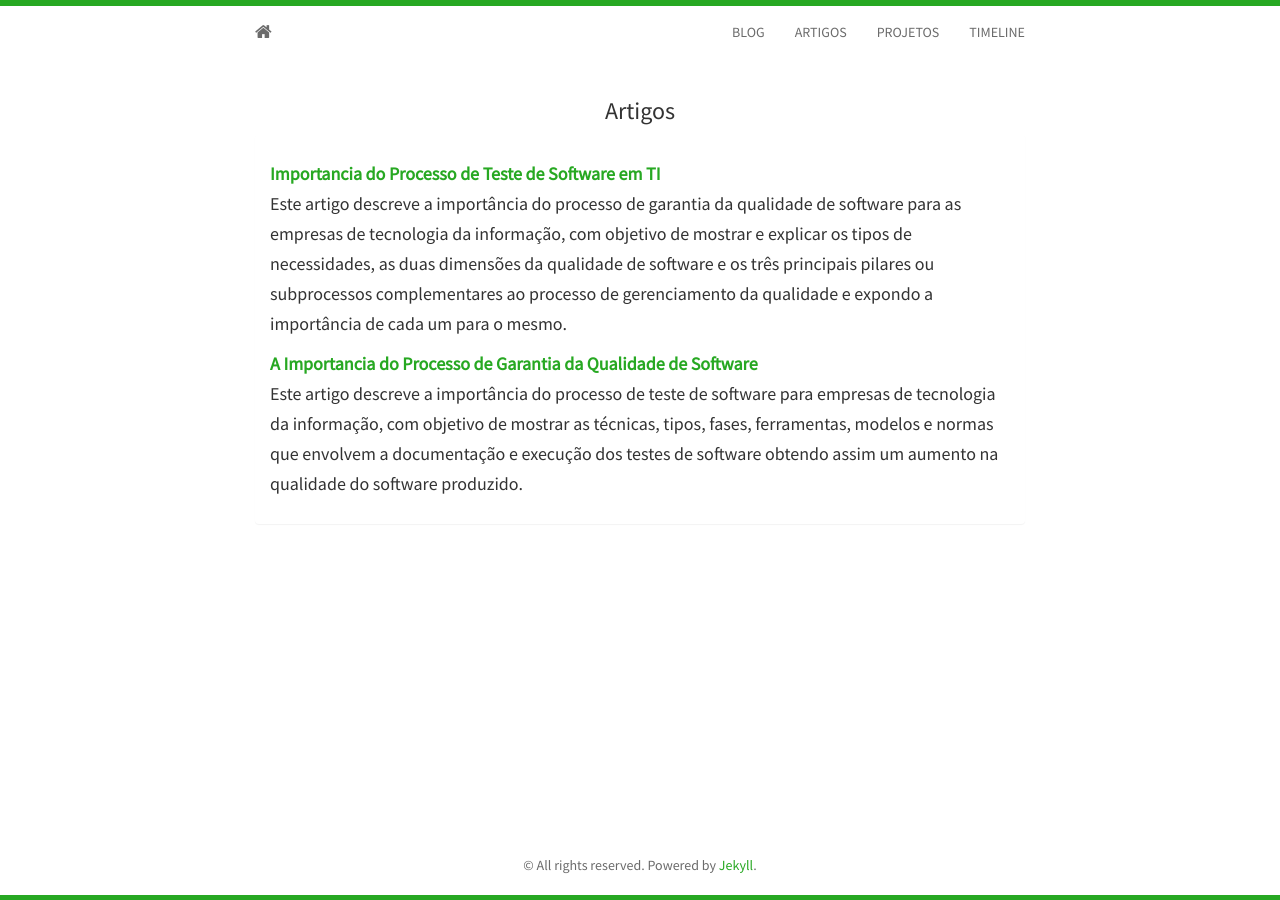
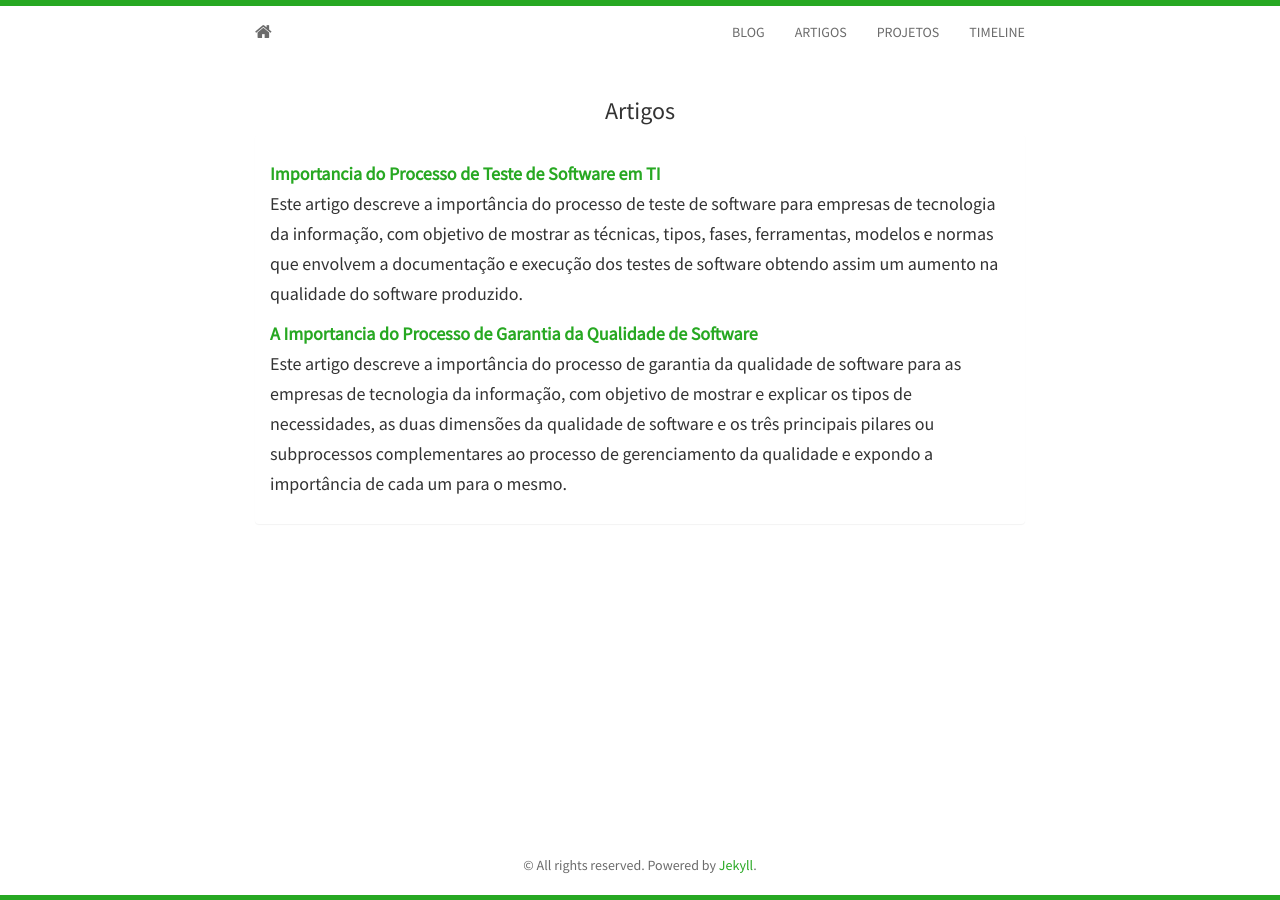
Before and after one commit to mateusbtlopes/mateusbtlopes.github.io, a Jekyll site: the page built from articles.html, in a window 1280 px wide. Built offline with Jekyll 4.4.1, drawn with Linux system fonts in a browser that asks for light colours; nearby versions of some CDN libraries; Markdown is read by kramdown in place of the engine named in the settings.

Commit message:
Update articles.html
- Corrigindo descrição dos artigos;

```diff
--- a/_includes/articles.html
+++ b/_includes/articles.html
@@ -5,15 +5,15 @@
     <div class="panel-body">
 		<h5>
 			<strong><a href="https://github.com/mateusblopes/artigos/blob/master/ImportanciadoProcessodeTestedeSoftwareemTI.pdf" target="_blank" title="Clique e leia na integra">Importancia do Processo de Teste de Software em TI</a></strong>
+			<p>Este artigo descreve a importância do processo de teste de software para empresas de tecnologia da informação,
+			com objetivo de mostrar as técnicas, tipos, fases, ferramentas, modelos e normas que envolvem a documentação e execução dos testes
+			de software obtendo assim um aumento na qualidade do software produzido.</p>
+		</h5>
+		<h5>
+			<strong><a href="https://github.com/mateusblopes/artigos/blob/master/AImportanciadoProcessodeGarantiadaQualidadedeSoftware.pdf" target="_blank" title="Clique e leia na integra">A Importancia do Processo de Garantia da Qualidade de Software</a></strong>
 			<p>Este artigo descreve a importância do processo de garantia da qualidade de software para as empresas de tecnologia da informação,
 			com objetivo de mostrar e explicar os tipos de necessidades, as duas dimensões da qualidade de software e os três principais pilares
 			ou subprocessos complementares ao processo de gerenciamento da qualidade e expondo a importância de cada um para o mesmo.</p>
-		</h5>
-		<h5>
-			<strong><a href="https://github.com/mateusblopes/artigos/blob/master/AImportanciadoProcessodeGarantiadaQualidadedeSoftware.pdf" target="_blank" title="Clique e leia na integra">A Importancia do Processo de Garantia da Qualidade de Software</a></strong>
-			<p>Este artigo descreve a importância do processo de teste de software para empresas de tecnologia da informação,
-			com objetivo de mostrar as técnicas, tipos, fases, ferramentas, modelos e normas que envolvem a documentação e execução dos testes
-			de software obtendo assim um aumento na qualidade do software produzido.</p>
 
 
 		</h5>
```
